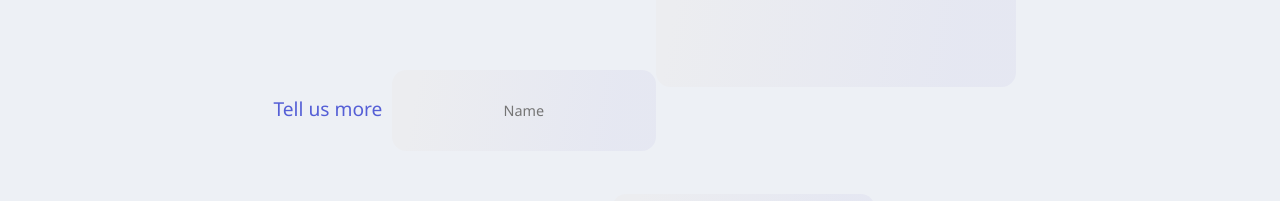
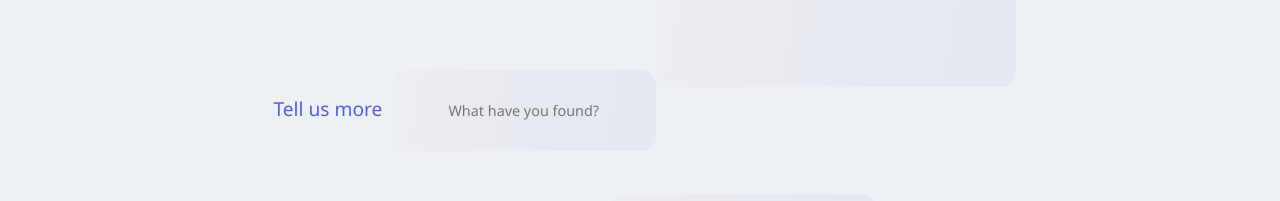
Before and after one commit to JannikUekoetter/capstone-project, a Next.js app: page /addlost in a window 1280 px wide. Shown: the part 370-571 px from the top of the page. Built offline with nearby package versions, Linux system fonts and the light colour scheme.

Commit message:
minor changes

```diff
--- a/components/Forms/AddFoundItem.js
+++ b/components/Forms/AddFoundItem.js
@@ -37,7 +37,7 @@ export default function AddFoundItem() {
             <StyledNameInput
               name="name"
               type="text"
-              placeholder="Name"
+              placeholder="What have you lost?"
               required
             />
           </label>
@@ -47,7 +47,7 @@ export default function AddFoundItem() {
             name="description"
             placeholder="Description"
             rows="20"
-            cols="30"
+            cols="20"
             required
           />
 
--- a/components/Forms/AddLostItem.js
+++ b/components/Forms/AddLostItem.js
@@ -36,7 +36,7 @@ export default function AddLostItem() {
             <StyledNameInput
               name="name"
               type="text"
-              placeholder="Name"
+              placeholder="What have you found?"
               required
             />
           </label>
```
